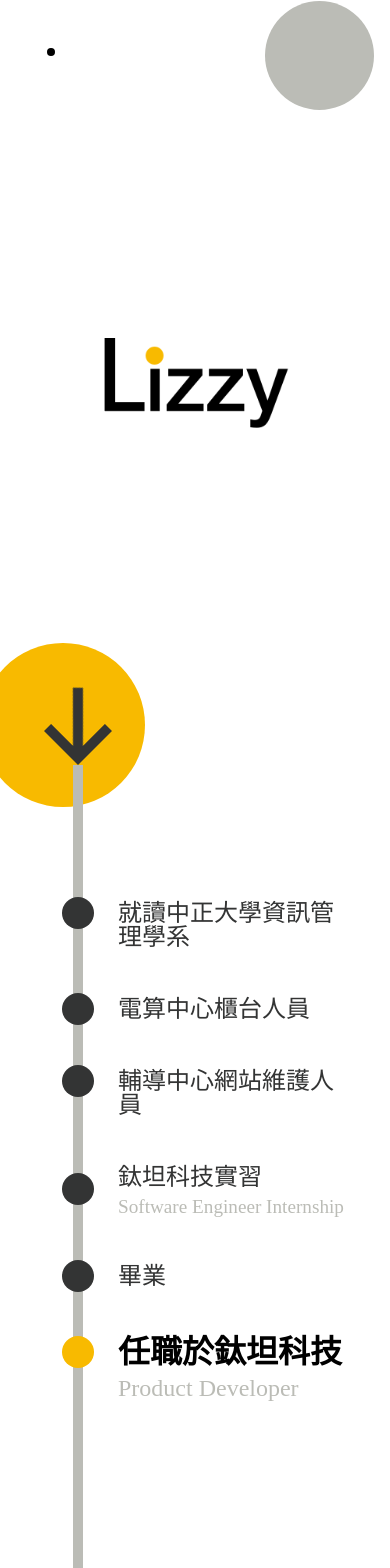
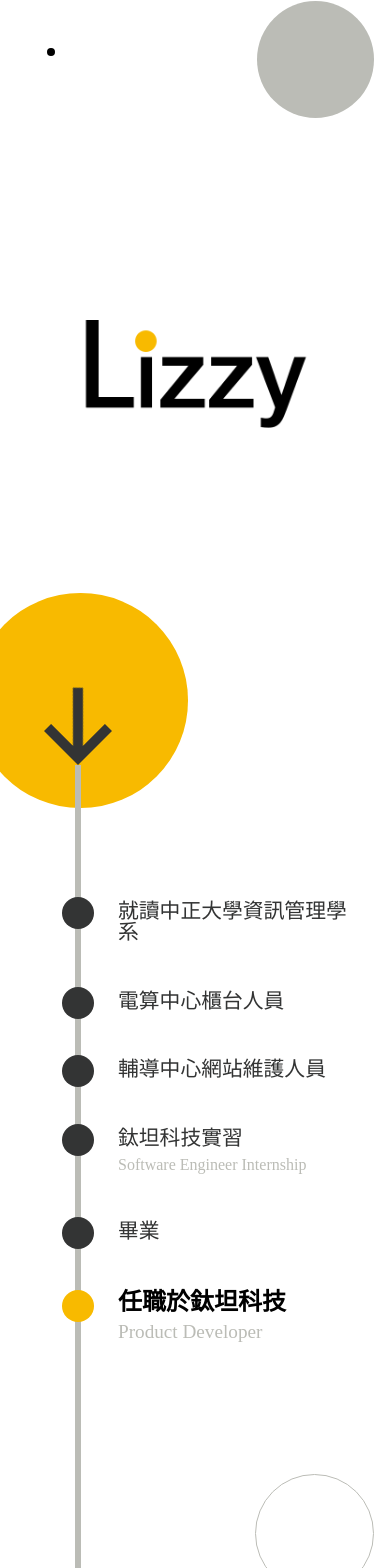
Before and after one commit to lizzyyang9534/Resume, a Vue app: page / in a window 390 px wide. Shown: the part 79-1647 px from the top of the page. Built offline with nearby package versions, Linux system fonts and the light colour scheme.

Commit message:
improve UI

```diff
--- a/src/assets/style/_mixin.scss
+++ b/src/assets/style/_mixin.scss
@@ -1,11 +1,21 @@
 @mixin absolute-circle($diameter, $background) {
+  @include solid-circle($diameter, $background);
   position: absolute;
-  @include circle($diameter, $background);
 }
 
-@mixin circle($diameter, $background) {
+@mixin absolute-outline-circle($diameter, $border-width, $border-color) {
+  @include circle($diameter);
+  position: absolute;
+  border: $border-width solid $border-color;
+}
+
+@mixin solid-circle($diameter, $background) {
+  @include circle($diameter);
+  background: $background;
+}
+
+@mixin circle($diameter) {
   width: $diameter;
   height: $diameter;
   border-radius: 50%;
-  background: $background;
 }
--- a/src/components/Cover/Cover.scss
+++ b/src/components/Cover/Cover.scss
@@ -30,7 +30,7 @@
 }
 
 .my-name {
-  @include scale-animation(2, scaleX);
+  @include scale-animation(2, scale-from-left);
   position: absolute;
   width: 25vw;
   height: 20vh;
@@ -78,6 +78,11 @@
   transform: rotate(135deg);
   bottom: 0;
   left: calc(50% - 2.1rem);
+  opacity: 0;
+  animation: fade-in-top .5s ease 2.5s;
+  animation-fill-mode: forwards;
+  transition: color .5s;
+  cursor: pointer;
 
   &:after,
   &:before {
@@ -94,6 +99,10 @@
     width: 68px;
     transform-origin: right top;
   }
+
+  &:hover{
+    color: #000;
+  }
 }
 
 @keyframes scale {
@@ -105,12 +114,23 @@
   }
 }
 
-@keyframes scaleX {
+@keyframes scale-from-left {
   0% {
     transform: scaleX(0);
   }
   100% {
     transform: scaleX(1);
+  }
+}
+
+@keyframes fade-in-top {
+  0% {
+    opacity: 0;
+    bottom: 2rem;
+  }
+  100% {
+    opacity: 1;
+    bottom: 0;
   }
 }
 
@@ -157,3 +177,21 @@
     right: 1rem;
   }
 }
+
+@media screen and (max-width: 420px) {
+  .circle-yellow {
+    left: -7vw;
+    width: 55vw;
+    height: 55vw;
+  }
+
+  .circle-gray{
+    width: 30vw;
+    height: 30vw;
+    right: 1rem;
+  }
+
+  .my-name {
+    width: 60vw;
+  }
+}
--- a/src/components/Timeline/Timeline.scss
+++ b/src/components/Timeline/Timeline.scss
@@ -1,7 +1,7 @@
 @import "../../assets/style/global.scss";
 
 @mixin dot($color) {
-  @include circle(2rem, $color);
+  @include solid-circle(2rem, $color);
   content: "";
   position: absolute;
   top: 32px;
@@ -90,6 +90,12 @@
       font-size: 1.2rem;
     }
   }
+
+  .circle-gray {
+    @include absolute-outline-circle(20vw, 1px, $color-gray);
+    bottom: 5rem;
+    right: 4rem;
+  }
 }
 
 @media screen and (max-width: 945px) {
@@ -97,6 +103,11 @@
     &:before {
       right: auto;
       left: calc(20% - 5px);
+    }
+
+    .circle-gray {
+      width: 25vw;
+      height: 25vw;
     }
   }
   .events .event {
@@ -119,6 +130,7 @@
     &.left {
       &:before {
         @include dot($color-dark-gray);
+        top: 20px;
         left: -16px;
       }
       &.active {
@@ -142,3 +154,78 @@
     }
   }
 }
+
+@media screen and (max-width: 420px) {
+  .timeline {
+    &:before {
+      border-width: 3px;
+      left: calc(20% - 3px);
+    }
+
+    .events {
+      .event {
+        &.left,
+        &.right {
+          .title {
+            font-size: 1.3rem;
+          }
+
+          .description {
+            font-size: 1rem;
+          }
+        }
+
+        &.left {
+          &.active {
+            &:before {
+              top: 24px;
+            }
+
+            .title {
+              font-size: 1.5rem;
+            }
+
+            .description {
+              font-size: 1.2rem;
+            }
+          }
+        }
+      }
+    }
+
+    .circle-gray {
+      width: 30vw;
+      height: 30vw;
+      bottom: 1rem;
+      right: 1rem;
+    }
+  }
+}
+
+@media screen and (max-width: 320px) {
+  .timeline .events {
+    padding: 5rem 0;
+
+    .event {
+      &.left,
+      &.right {
+        padding: 1rem 2rem;
+
+        &:before {
+          width: 1.6rem;
+          height: 1.6rem;
+          top: 14px;
+          left: -14px;
+        }
+      }
+
+      &.left {
+        &.active {
+          &:before {
+            top: 15px;
+          }
+        }
+      }
+    }
+  }
+}
--- a/src/components/Timeline/Timeline.vue
+++ b/src/components/Timeline/Timeline.vue
@@ -1,5 +1,6 @@
 <template>
   <div class="timeline">
+    <div class="circle-gray"></div>
     <div class="events">
       <div class="event" v-for="event in events" :key="event.title" :class="[event.displaySide, event.isActive ? 'active' : '']">
         <div class="title">{{event.title}}</div>
```
